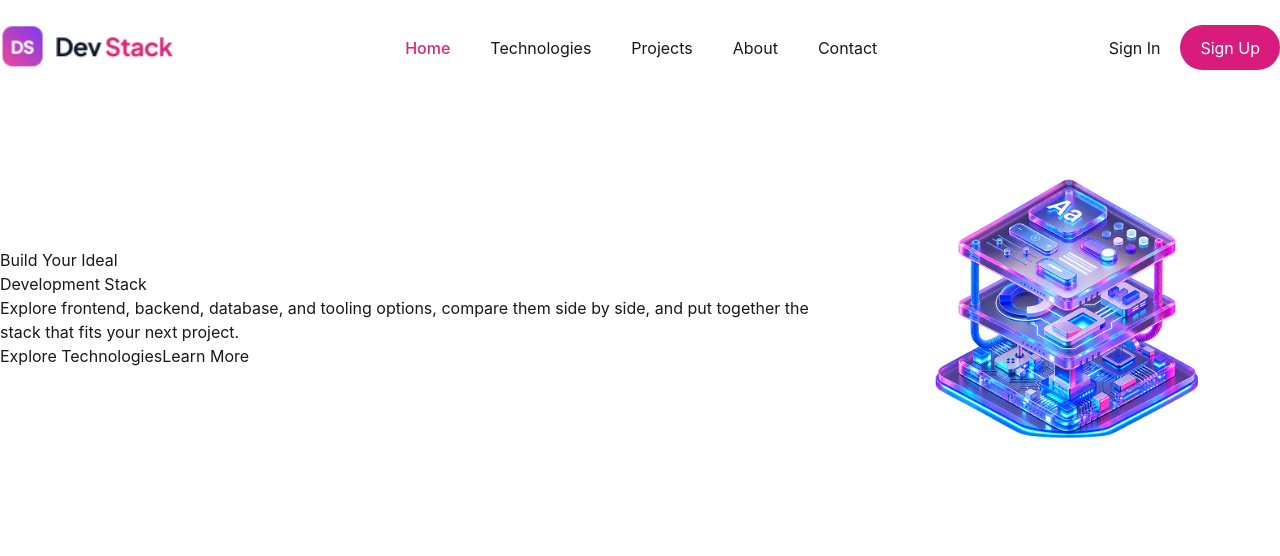
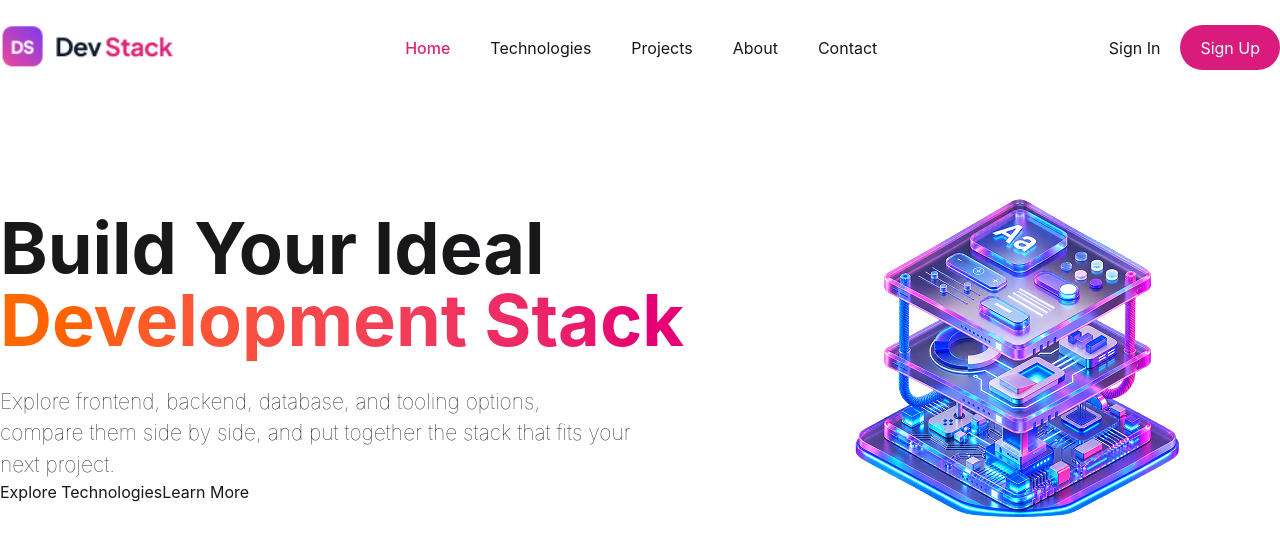
Before and after one commit to KawsarCodes404/Dev-stack-assignment, a React (Vite) app: page / in a window 1280 px wide. Shown: the top 556 px of the page. Built offline with nearby package versions, Linux system fonts and the light colour scheme.

Commit message:
my third commit while i am trying change the font weight of text

```diff
--- a/src/components/banner.tsx
+++ b/src/components/banner.tsx
@@ -7,20 +7,20 @@ const banner = () => {
                 {/* left */}
                 <div>
                     {/* left-heading */}
-                    <h1 className="">
+                    <h1 className="font-bold text-7xl">
                         Build Your Ideal
 
                         <br />
 
-                        <span className="">
+                        <span className="bg-gradient-to-r from-orange-500 to-pink-600 bg-clip-text text-transparent">
                             Development Stack
                         </span>
                     </h1>
 
                     {/* Description start */}
-                    <p className="">
-                        Explore frontend, backend, database, and tooling options,
-                        compare them side by side, and put together the stack that fits your
+                    <p className="mt-[30px] text-[21px] font-[100]">
+                        Explore frontend, backend, database, and tooling options,<br />
+                        compare them side by side, and put together the stack that fits your <br />
                         next project.
                     </p>
 
```
